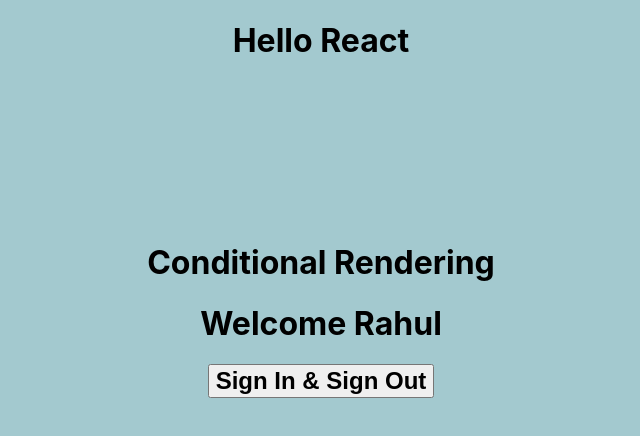
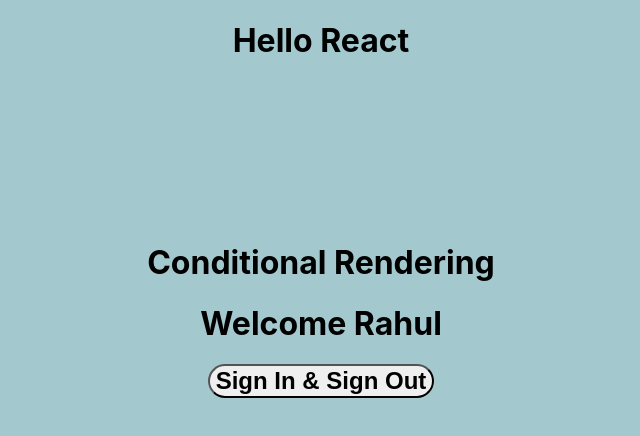
Before and after one commit to Rock257/my-app-react--1, a React (Create React App) app: page / in a window 1280 px wide. Shown: the top 436 px of the page, without its empty margins (319-959 px from the left). Built offline with nearby package versions, Linux system fonts and the light colour scheme.

Commit message:
toggle, basic form conditional added

```diff
--- a/src/part3/ConditionalRendering.jsx
+++ b/src/part3/ConditionalRendering.jsx
@@ -12,8 +12,7 @@ export default function ConditionalRendering() {
             : <h2>Welcome Guest</h2>
         }
 
-        <button style={{fontSize : "1.5rem", fontWeight: "bolder"} }  onClick={()=>setLogged(!logged)}>Sign In & Sign Out</button>
-
+        <button style={{fontSize : "1.5rem", fontWeight: "bolder", borderRadius: "5rem"} }  onClick={()=>setLogged(!logged)}>Sign In & Sign Out</button>
 
     </div>
   )
```
